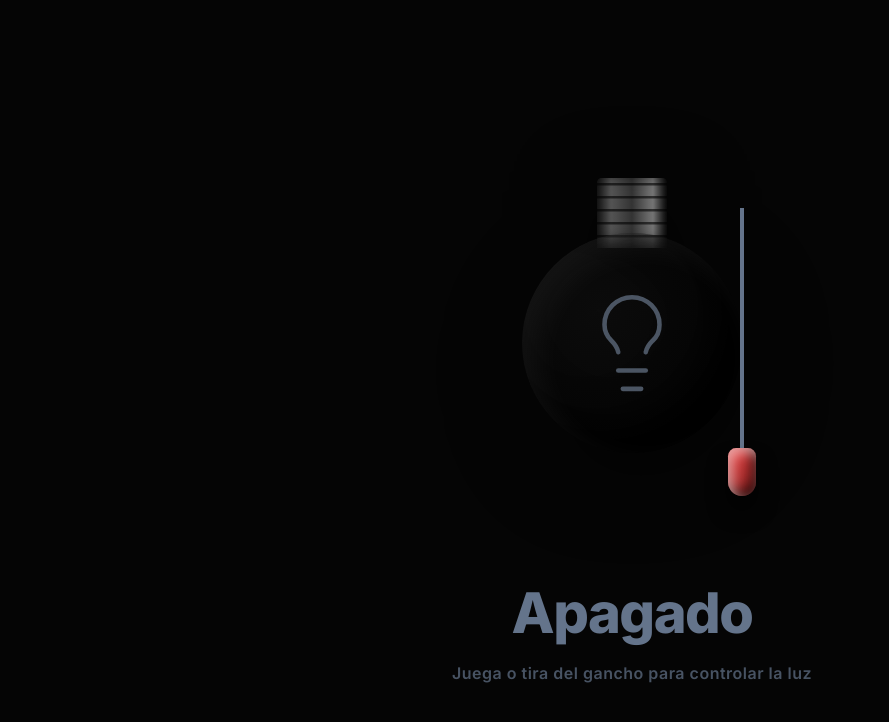
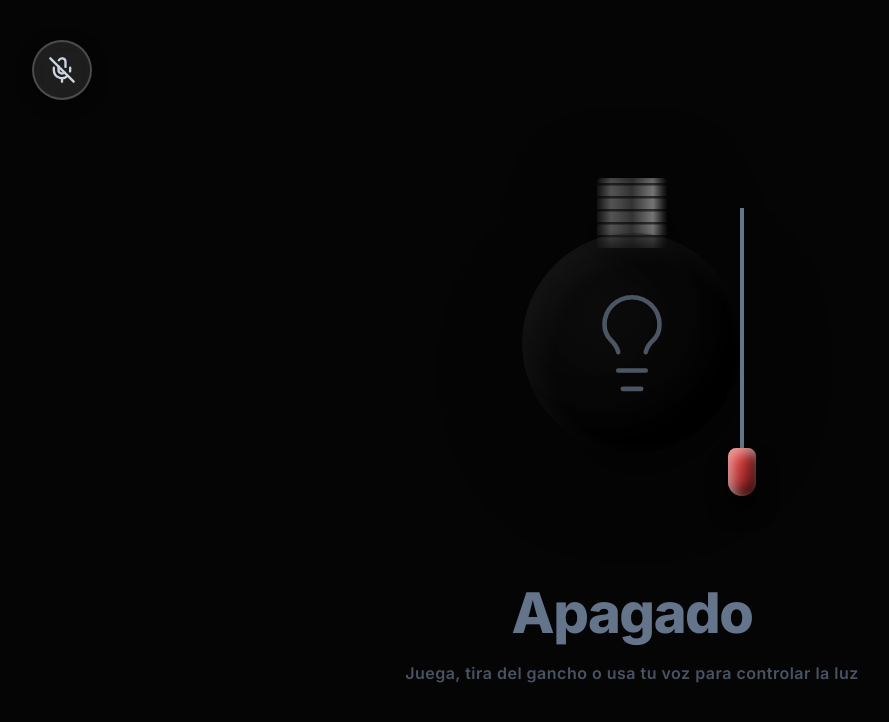
Before and after one commit to AnCRdev/foco, a React (Vite) app: page / in a window 1280 px wide. Shown: the top 722 px of the page, without its empty margins (8-897 px from the left). Built offline with nearby package versions, Linux system fonts and the light colour scheme; no server answers.

Commit message:
feat: control por voz (Web Speech API) y fix de firmware

```diff
--- a/src/App.tsx
+++ b/src/App.tsx
@@ -1,12 +1,22 @@
-import { useState } from 'react';
+import { useState, useEffect, useRef } from 'react';
 import { motion, useMotionValue } from 'framer-motion';
-import { Lightbulb } from 'lucide-react';
+import { Lightbulb, Mic, MicOff } from 'lucide-react';
 import VerletRope from './VerletRope';
 import './index.css';
+
+// TypeScript declarations for Web Speech API
+declare global {
+  interface Window {
+    SpeechRecognition: any;
+    webkitSpeechRecognition: any;
+  }
+}
 
 function App() {
   const [isOn, setIsOn] = useState(false);
   const [isConnecting, setIsConnecting] = useState(false);
+  const [isListening, setIsListening] = useState(false);
+  const recognitionRef = useRef<any>(null);
 
   // Sensores de posición X,Y de alta velocidad que leen la mano del usuario para enviarlo a la soga matemática
   const dragX = useMotionValue(0);
@@ -37,9 +47,91 @@
     }
   };
 
+  useEffect(() => {
+    // Configurar SpeechRecognition
+    const SpeechRecognition = window.SpeechRecognition || window.webkitSpeechRecognition;
+    if (SpeechRecognition) {
+      const recognition = new SpeechRecognition();
+      recognition.continuous = true;
+      recognition.interimResults = false;
+      recognition.lang = 'es-ES'; // Idioma español
+
+      recognition.onresult = (event: any) => {
+        const current = event.resultIndex;
+        const transcript = event.results[current][0].transcript.toLowerCase();
+        console.log("Comando escuchado:", transcript);
+
+        if (
+          transcript.includes('lumos') ||
+          transcript.includes('enciende') ||
+          transcript.includes('apaga') ||
+          transcript.includes('luz')
+        ) {
+          toggleDevice();
+        }
+      };
+
+      recognition.onerror = (event: any) => {
+        console.error('Error en SpeechRecognition:', event.error);
+        setIsListening(false);
+      };
+
+      recognition.onend = () => {
+        // Si sigue en modo listening pero se cortó, reactivar (o apagar el botón)
+        setIsListening(false);
+      };
+
+      recognitionRef.current = recognition;
+    } else {
+      console.warn("Tu navegador no soporta Web Speech API");
+    }
+
+    return () => {
+      if (recognitionRef.current) {
+        recognitionRef.current.stop();
+      }
+    };
+  }, [isConnecting]); // Se vuelve a montar si isConnecting cambia para no colisionar
+
+  const toggleListening = () => {
+    if (!recognitionRef.current) {
+      alert("Tu navegador no soporta comandos de voz.");
+      return;
+    }
+
+    if (isListening) {
+      recognitionRef.current.stop();
+      setIsListening(false);
+    } else {
+      try {
+        recognitionRef.current.start();
+        setIsListening(true);
+      } catch (e) {
+        console.error("No se pudo iniciar el micrófono", e);
+      }
+    }
+  };
+
   return (
     <div className={`app-container ${isOn ? 'on' : 'off'}`}>
       <div className="ambient-glow" />
+
+      {/* Botón Flotante del Micrófono */}
+      <motion.button
+        className={`mic-button ${isListening ? 'listening' : ''}`}
+        onClick={toggleListening}
+        whileHover={{ scale: 1.1 }}
+        whileTap={{ scale: 0.9 }}
+        title={isListening ? "Detener escucha" : "Control por Voz"}
+      >
+        {isListening ? <Mic size={28} color="#ffffff" /> : <MicOff size={28} color="#cbd5e1" />}
+      </motion.button>
+
+      {isListening && (
+        <div className="voice-status">
+          Escuchando... Di "enciende", "apaga" o "lumos"
+        </div>
+      )}
 
       <div className="hanging-system">
 
@@ -87,7 +179,7 @@
         transition={{ type: 'spring', stiffness: 100, damping: 20 }}
       >
          <h1>{isOn ? 'Encendido' : 'Apagado'}</h1>
-         <p>Juega o tira del gancho para controlar la luz</p>
+         <p>Juega, tira del gancho o usa tu voz para controlar la luz</p>
       </motion.div>
 
     </div>
--- a/src/index.css
+++ b/src/index.css
@@ -179,3 +179,56 @@
   letter-spacing: 0.5px;
   font-size: 1rem;
 }
+
+/* CONTROLES DE VOZ (MIC) */
+.mic-button {
+  position: absolute;
+  top: 40px;
+  left: 40px;
+  width: 60px;
+  height: 60px;
+  border-radius: 50%;
+  background: rgba(255, 255, 255, 0.1);
+  border: 2px solid rgba(255, 255, 255, 0.2);
+  display: flex;
+  justify-content: center;
+  align-items: center;
+  cursor: pointer;
+  z-index: 100;
+  backdrop-filter: blur(10px);
+  box-shadow: 0 4px 15px rgba(0, 0, 0, 0.5);
+  transition: all 0.3s ease;
+}
+
+.mic-button.listening {
+  background: rgba(239, 68, 68, 0.8);
+  border-color: rgba(239, 68, 68, 1);
+  box-shadow: 0 0 20px rgba(239, 68, 68, 0.6), 0 0 40px rgba(239, 68, 68, 0.4);
+  animation: pulse-mic 1.5s infinite;
+}
+
+@keyframes pulse-mic {
+  0% { transform: scale(1); box-shadow: 0 0 20px rgba(239, 68, 68, 0.6); }
+  50% { transform: scale(1.1); box-shadow: 0 0 30px rgba(239, 68, 68, 0.8); }
+  100% { transform: scale(1); box-shadow: 0 0 20px rgba(239, 68, 68, 0.6); }
+}
+
+.voice-status {
+  position: absolute;
+  top: 110px;
+  left: 40px;
+  background: rgba(0, 0, 0, 0.7);
+  color: white;
+  padding: 8px 16px;
+  border-radius: 20px;
+  font-size: 0.85rem;
+  font-weight: 600;
+  backdrop-filter: blur(5px);
+  z-index: 100;
+  animation: fade-in 0.3s ease-out;
+}
+
+@keyframes fade-in {
+  from { opacity: 0; transform: translateY(-10px); }
+  to { opacity: 1; transform: translateY(0); }
+}
```
Also changed, not shown: 1 other file (tests, documents, lock files or other folders).
